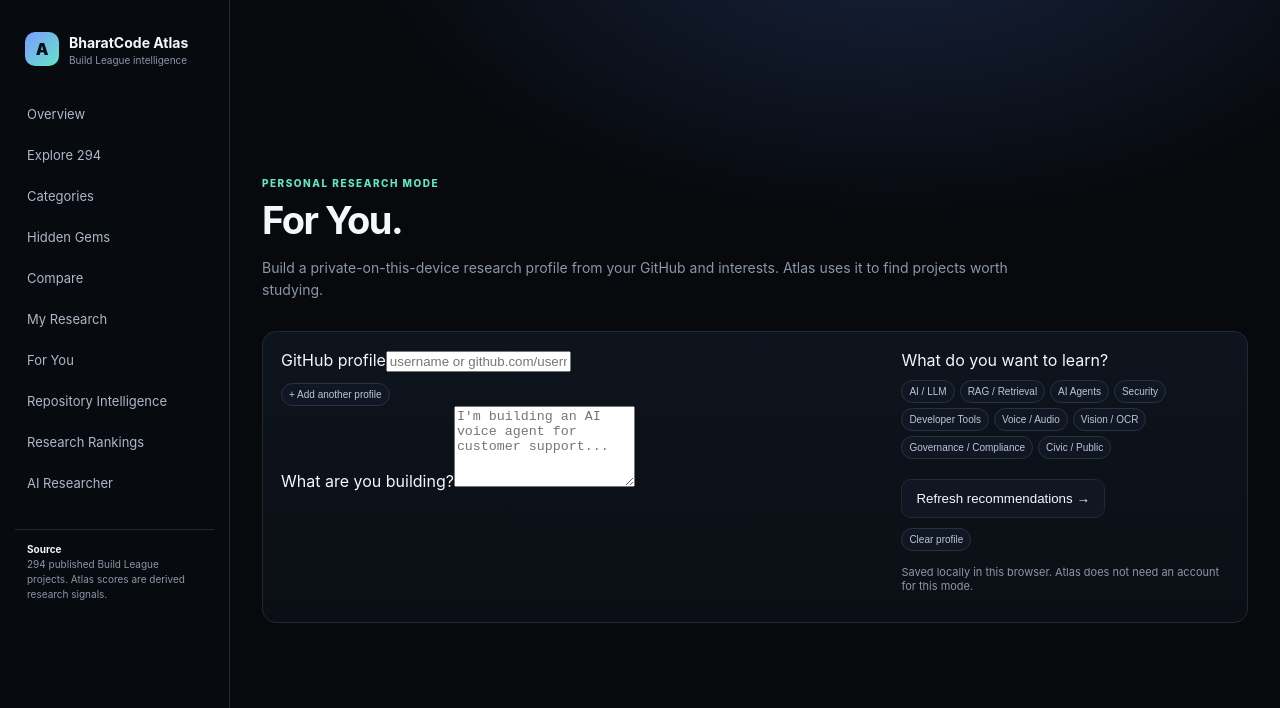
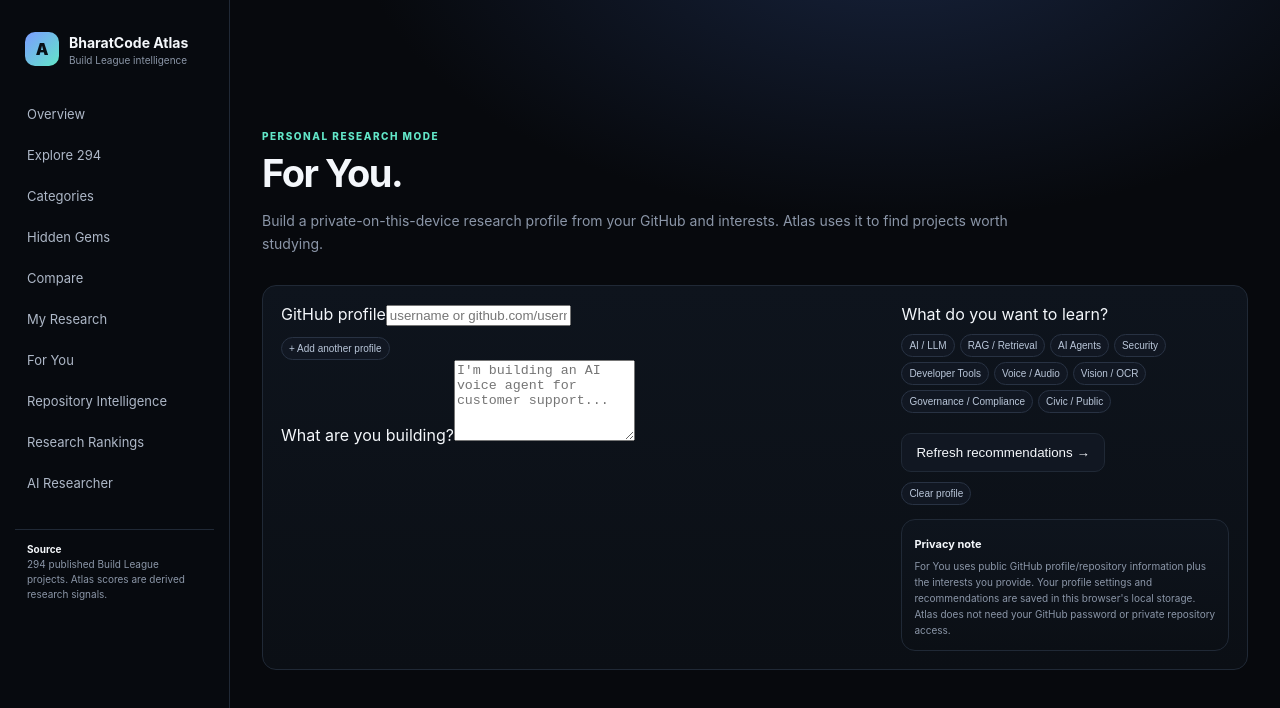
Before and after one commit to aayush-as69/BharatCode-Atlas, a Next.js app: page /for-you in a window 1280 px wide. Shown: the top 708 px of the page. Built offline with nearby package versions, Linux system fonts and the light colour scheme.

Commit message:
Add For You privacy explanation

```diff
--- a/app/for-you/page.jsx
+++ b/app/for-you/page.jsx
@@ -89,7 +89,10 @@ export default function ForYou(){
           </div>
           <button className="button" style={{marginTop:20}} onClick={run} disabled={loading}>{loading?'Building your profile…':'Refresh recommendations →'}</button>
           <button type="button" className="tag" style={{marginTop:10,display:'block'}} onClick={clear}>Clear profile</button>
-          <p style={{fontSize:11,color:'var(--muted)',marginTop:14}}>Saved locally in this browser. Atlas does not need an account for this mode.</p>
+          <div className="panel" style={{marginTop:14,padding:12}}>
+            <b style={{fontSize:11}}>Privacy note</b>
+            <p style={{fontSize:10,color:'var(--muted)',lineHeight:1.6,margin:'6px 0 0'}}>For You uses public GitHub profile/repository information plus the interests you provide. Your profile settings and recommendations are saved in this browser's local storage. Atlas does not need your GitHub password or private repository access.</p>
+          </div>
         </div>
       </div>
     </section>
```
